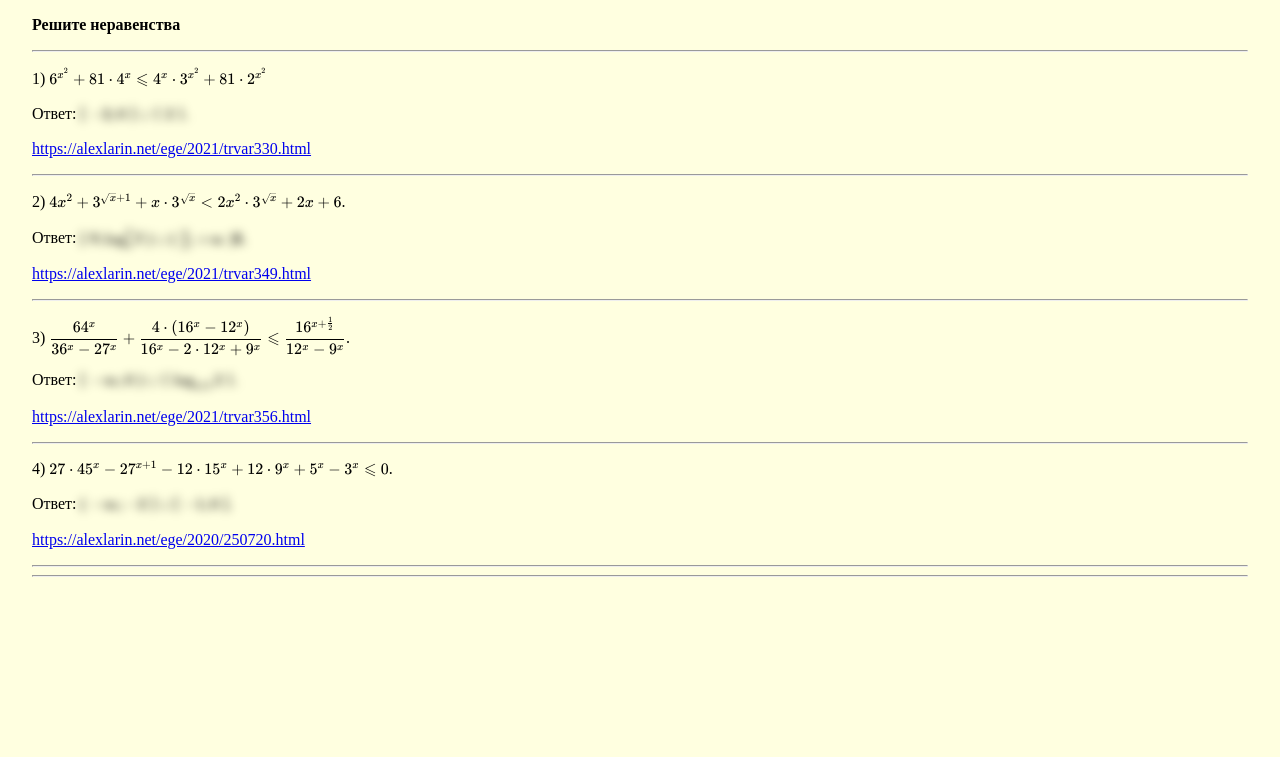
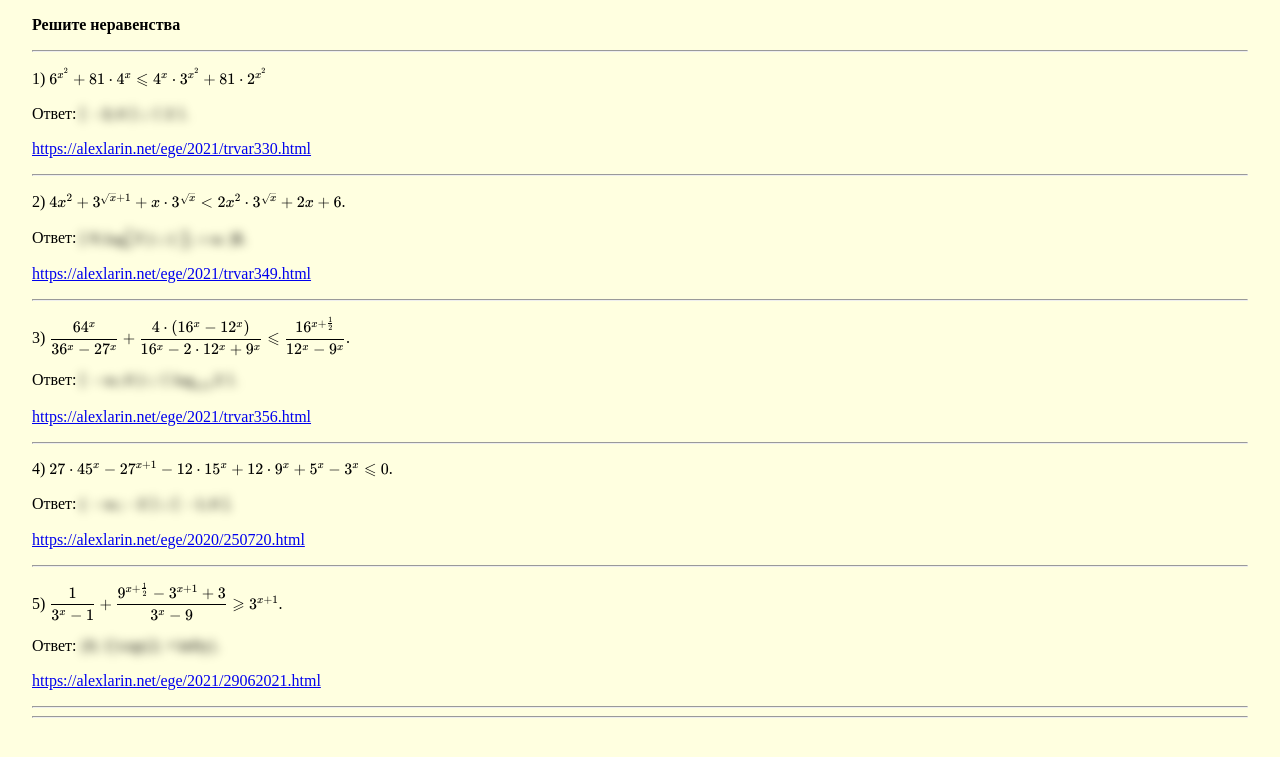
Before and after one commit to igorlsemenov/math, a Jekyll site: the page built from алгебра/егэ/нер-ва/1.md, in a window 1280 px wide. Shown: the top 757 px of the page. Built offline with Jekyll 4.4.1, drawn with Linux system fonts in a browser that asks for light colours; our own code applies the rules of GitHub Pages for plain Markdown files.

Commit message:
Update 1.md

```diff
--- a/алгебра/егэ/нер-ва/1.md
+++ b/алгебра/егэ/нер-ва/1.md
@@ -33,4 +33,12 @@
 [https://alexlarin.net/ege/2020/250720.html](https://alexlarin.net/ege/2020/250720.html)
 
 --- ---
+
+5) $\dfrac 1 {3^x - 1} + \dfrac {9^{x + \frac 12} - 3^{x+1} + 3} {3^x - 9} \geqslant 3^{x + 1}$.
+
+Ответ: $( $0; 1$ ] $\cup$ ( $2; +\infty$ )$.
+
+[https://alexlarin.net/ege/2021/29062021.html](https://alexlarin.net/ege/2021/29062021.html)
+
 --- ---
+--- ---
```
